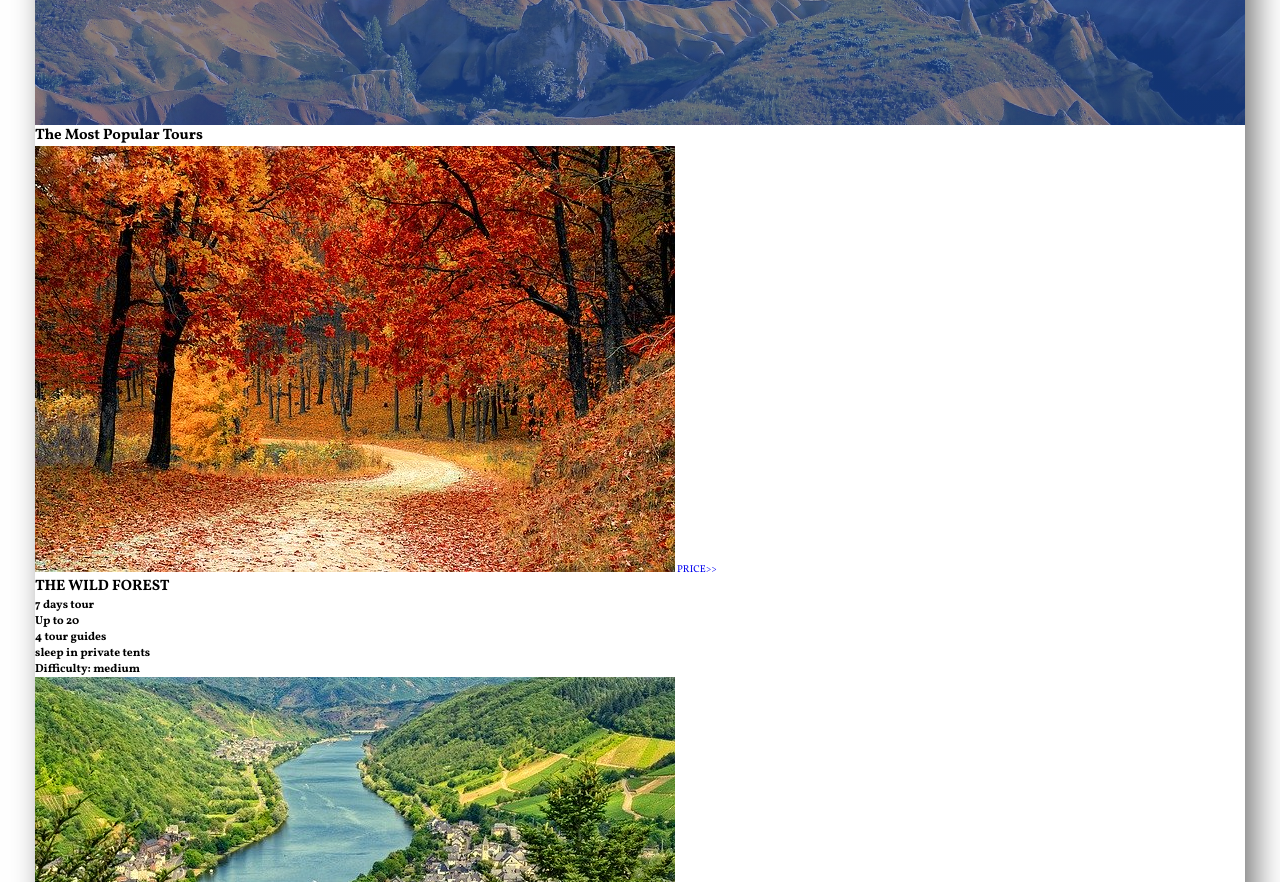
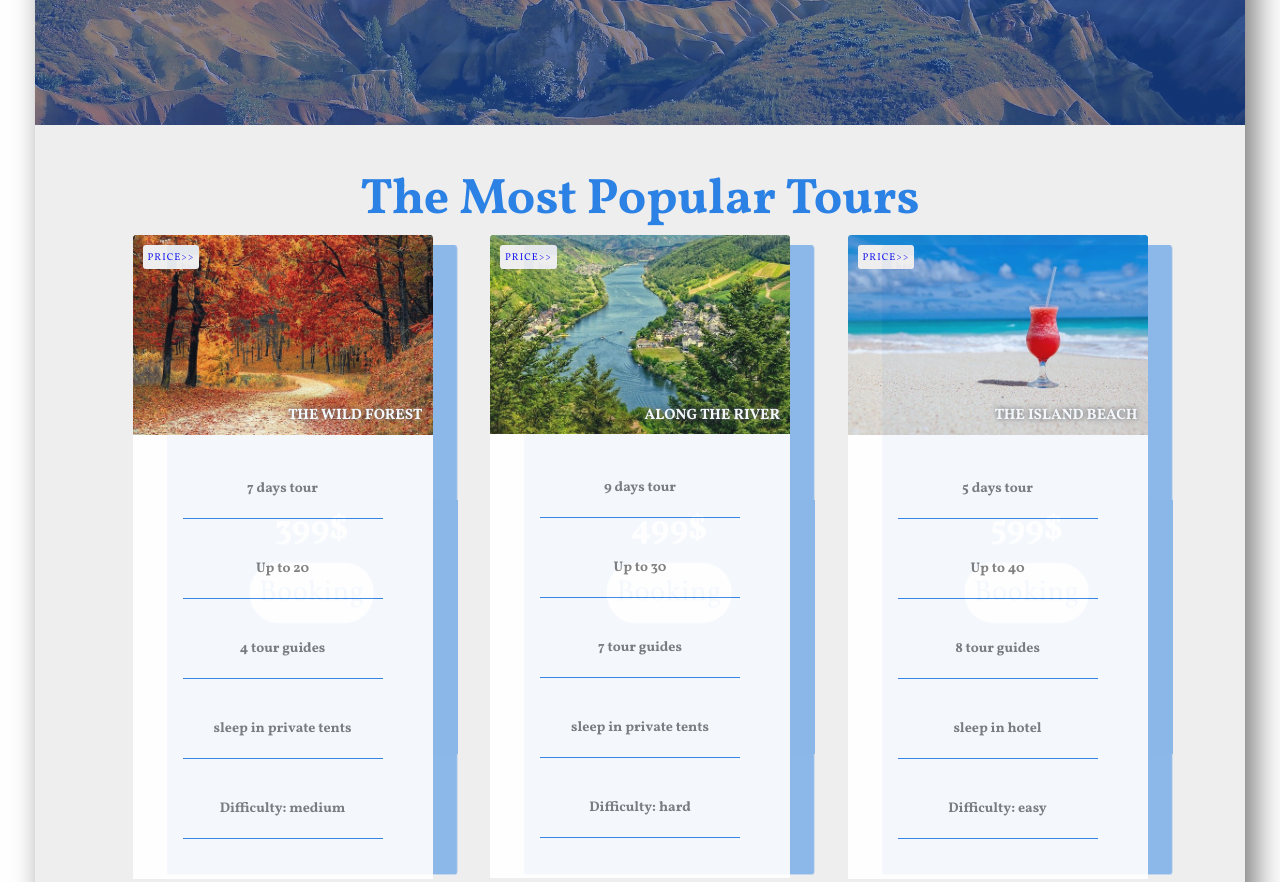
Before and after one commit to yousef-ghanim/tourist-website, a plain HTML site: page index.html in a window 1280 px wide. Shown: the part 640-1522 px from the top of the page. Drawn offline with Linux system fonts and the light colour scheme.

Commit message:
tours try 1

```diff
--- a/index.html
+++ b/index.html
@@ -34,11 +34,13 @@
       <!-- end of header -->
       <!-- popular tours -->
       <section id="tours">
-        <h1>The Most Popular Tours</h1>
+        <h1 class="tours-header">The Most Popular Tours</h1>
+
         <div class="tours-container">
+            <article class="tours-item">
           <div class="front-card card">
-            <img src="./images/forest.jpg" alt="" />
-            <a href="#">PRICE>></a>
+            <img src="./images/forest.jpg" alt="" class="tours-img"/>
+            <a href="#" class="flip">PRICE>></a>
              <h1>THE WILD FOREST</h1>
             <div class="tours-info">
               <h3>7 days tour</h3>
@@ -48,14 +50,19 @@
               <h3>Difficulty: medium</h3>
             </div>
           </div>
-          <!-- <div class="back-card card">
-            <a href="#">back</a>
+            <div class="back-card card">
+                <a href="#" class="back flip">back</a>
+                <div class="book">
                     <h1>399$</h1>
                     <a href="#">Booking</a>
-          </div> -->
+                </div>
+            </div>
+          </article>
+
+          <article class="tours-item">
                   <div class="front-card card">
-            <img src="./images/river.jpg" alt="" />
-            <a href="#">PRICE>></a>
+            <img src="./images/river.jpg" alt="" class="tours-img"/>
+            <a href="#" class="flip">PRICE>></a>
             <h1>ALONG THE RIVER</h1>
             <div class="tours-info">
               <h3>9 days tour</h3>
@@ -65,14 +72,20 @@
               <h3>Difficulty: hard</h3>
             </div>
           </div>
-          <!-- <div class="back-card card">
-            <a href="#">back</a>
+            <div class="back-card card">
+              <a href="#" class="back flip">back</a>
+              <div class="book">
                 <h1>499$</h1>
                 <a href="#">Booking</a>
-          </div> -->
+              </div>
+            </div>
+          </article>
+
+
+<article class="tours-item">
           <div class="front-card card">
-            <img src="./images/forest.jpg" alt="" />
-            <a href="#">PRICE>></a>
+            <img src="./images/sea.jpg" alt="" class="tours-img"/>
+            <a href="#" class="flip">PRICE>></a>
             <h1>THE ISLAND BEACH</h1>
             <div class="tours-info">
               <h3>5 days tour</h3>
@@ -81,13 +94,17 @@
               <h3>sleep in hotel</h3>
               <h3>Difficulty: easy</h3>
             </div>
+
           </div>
-          <!-- <div class="back-card card">
-            <a href="#">back</a>
+            <div class="back-card card">
+              <a href="#" class="back flip">back</a>
+              <div class="book">
                 <h1>599$</h1>
                 <a href="#">Booking</a>
-          </div> -->
               </div>
+            </div>
+      </article>
+
       </section>
       <!-- end of popular tours -->
     </div>
--- a/style.css
+++ b/style.css
@@ -22,6 +22,7 @@ html {
   margin: 3.5rem;
   box-shadow: 1rem 1rem 3rem #777;
   overflow: hidden;
+  background-color: var(--secondary-color);
 }
 .header-container {
   display: flex;
@@ -153,3 +154,117 @@ html {
     transform: translateZ(-10rem);
   }
 }
+
+/* popular tours */
+#tours {
+  padding: 4rem;
+}
+.tours-header {
+  text-align: center;
+  font-size: 5rem;
+  color: var(--primaty-color);
+}
+.tours-container {
+  margin: 0 auto;
+  display: flex;
+  align-items: center;
+  justify-content: space-evenly;
+}
+.tours-item {
+  width: 30rem;
+  border-radius: 0.3rem;
+  position: relative;
+  /* opacity: 0.9; */
+  perspective: 150rem;
+}
+.front-card {
+  background-color: var(--white-color);
+  opacity: 0.9;
+  position: relative;
+  /* margin: 5rem auto; */
+  text-align: center;
+  z-index: 10;
+}
+
+.tours-img {
+  width: 100%;
+  height: 100%;
+  border-radius: 0.3rem 0.3rem 0 0;
+}
+.front-card h1 {
+  position: absolute;
+  font-size: 1.5rem;
+  right: 1rem;
+  top: 17rem;
+  color: var(--white-color);
+  text-shadow: 0 0 0.5rem var(--grey-color);
+}
+.front-card a {
+  position: absolute;
+  left: 1rem;
+  top: 1rem;
+  background-color: var(--secondary-color);
+  padding: 0.5rem;
+  border-radius: 0.3rem;
+  letter-spacing: 0.1rem;
+}
+.tours-info {
+  padding-bottom: 2rem;
+}
+.front-card h3 {
+  font-size: 1.4rem;
+  color: var(--light-grey-color);
+  margin: 2rem 5rem;
+  padding: 2rem 0;
+  border-bottom: 0.15rem solid var(--primaty-color);
+}
+.change .front-card {
+  z-index: -1;
+  transform: translateX(2rem);
+  opacity: 0.5;
+}
+.back-card {
+  top: 0;
+  background-color: var(--primaty-color);
+  height: 65rem;
+  position: absolute;
+  width: 30rem;
+  border-radius: 0.3rem;
+  transform: translateZ(-5rem) translateX(3rem);
+  opacity: 0.5;
+}
+.change .back-card {
+  z-index: 0;
+  transform: translateX(0);
+  opacity: 0.9;
+}
+
+.back {
+  position: absolute;
+  left: 1em;
+  top: 1rem;
+  background-color: var(--secondary-color);
+  padding: 0.5rem;
+  border-radius: 0.3rem;
+  letter-spacing: 0.1rem;
+}
+.book {
+  position: absolute;
+  top: 50%;
+  left: 50%;
+  transform: translate(-50%, -50%);
+  font-size: 3rem;
+  text-align: center;
+}
+.book h1 {
+  margin-bottom: 2rem;
+  color: var(--white-color);
+}
+.book a {
+  background-color: var(--white-color);
+  padding: 1rem;
+  border-radius: 3rem;
+  color: var(--primaty-color);
+}
+
+/* end of popular tours */
```
Lines whose indentation alone changed are shown as unchanged.
